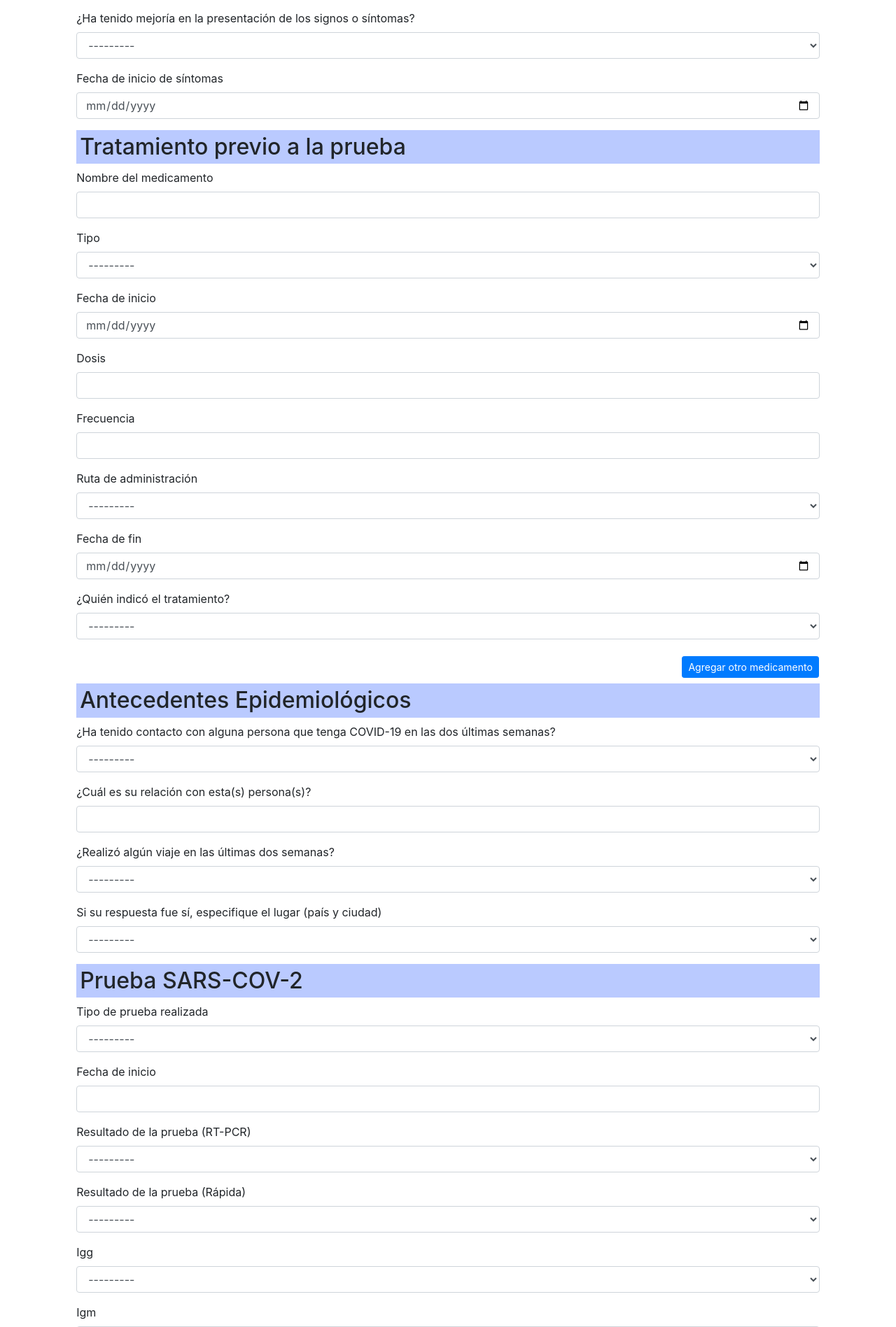
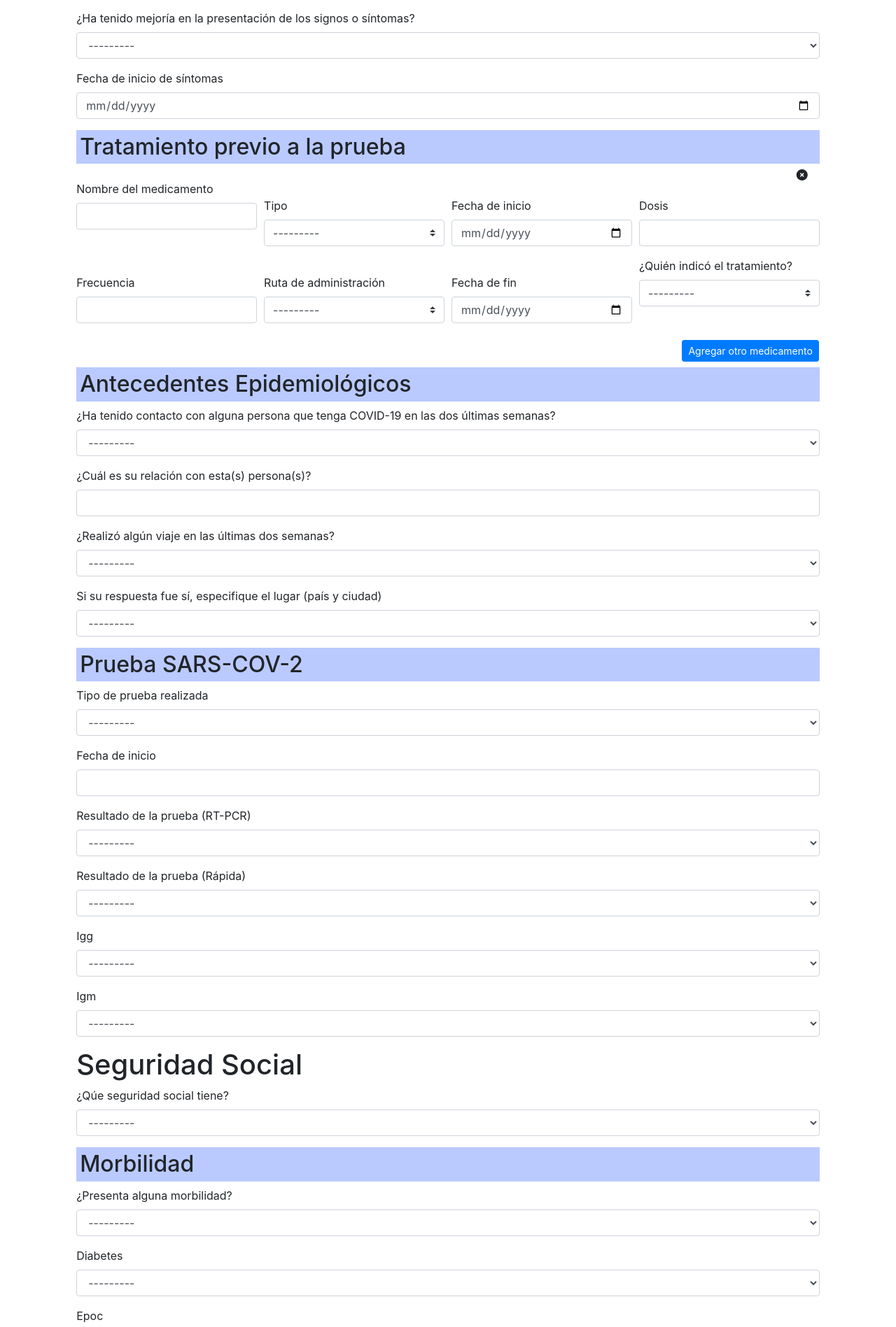
Before and after one commit to ggutierrezdieck/SARS-COV-OBS-MX-03, a Django app: page /q/1 in a window 1280 px wide. Shown: the part 3240-5137 px from the top of the page at 70% size. Run offline with Django 3.2, Linux system fonts and the light colour scheme; the visitor is signed in with stand-in values (Sample User, id 1); data that the repository does not hold is empty; some libraries are stand-ins or nearby versions.

Commit message:
Addes better format, and java script functionallity to the medicamento form. Modified medicamento model for uniqu medicamentoName constraint. Checked saving logic for saving medicamento

```diff
--- a/pacientes/forms.py
+++ b/pacientes/forms.py
@@ -3,6 +3,8 @@ from .models import (paciente, cuestionario, embarazo, viajes, morbilidad,
                      habitosSaludables, sintomasCovid, tratamientoCovid,
                      antecedentesEpidimiologicos, pruebas, seguridadSocial,
                      seguimiento, datosGralPaciente, medicamento)
+from crispy_forms.helper import FormHelper
+from crispy_forms.layout import Layout, Fieldset, Row, Column, HTML
 
 
 class pacienteForm(forms.ModelForm):
@@ -36,6 +38,7 @@ class datosGralPacienteForm(forms.ModelForm):
                                                                 'class': 'date_picker',
                                                                 }),
                   }
+
 
 class cuestionarioForm(forms.ModelForm):
     class Meta:
@@ -115,6 +118,29 @@ class medicamentoForm(forms.ModelForm):
                                                                 }),
                     }
 
+    def __init__(self, *args, **kwargs):
+        super().__init__(*args, **kwargs)
+        self.helper = FormHelper()
+        self.helper.disable_csrf = True
+        self.helper.form_tag = False
+        self.helper.layout = Layout(
+            Fieldset(
+                '',  # This field is a leyend for the set, empty for this specific form
+                Row(
+                     Column('nombreMedicamento', css_class="col-3"),
+                     Column(HTML("""<br>"""), 'tipo', css_class="col-3"),
+                     Column(HTML("""<br>"""), 'fechaInicio', css_class="col-3"),
+                     Column(HTML("""<br>"""), 'dosis', css_class="col-3"),
+                     ),
+                Row(
+                     Column(HTML("""<br>"""), 'frecuencia', css_class="col-3"),
+                     Column(HTML("""<br>"""), 'ruta', css_class="col-3"),
+                     Column(HTML("""<br>"""), 'fechaTermino', css_class="col-3"),
+                     Column('quienIndico', css_class="col-3"),
+                     ),
+                )
+            )
+
 
 class antecedentesEpidimiologicosForm(forms.ModelForm):
     class Meta:
--- a/pacientes/models.py
+++ b/pacientes/models.py
@@ -189,7 +189,7 @@ class medicamento(models.Model):
 
     paciente = models.ForeignKey(paciente, on_delete=models.CASCADE,
                                  related_name='medicamento')
-    nombreMedicamento = models.CharField(max_length=200, blank=True, verbose_name='Nombre del medicamento')
+    nombreMedicamento = models.CharField(max_length=200, blank=True, verbose_name='Nombre del medicamento', unique=True)
     tipo = models.CharField(max_length=200, blank=True, choices=TIPO)
     fechaInicio = models.DateField(blank=True, null=True, verbose_name='Fecha de inicio')
     dosis = models.CharField(max_length=200, blank=True)
--- a/pacientes/static/main.js
+++ b/pacientes/static/main.js
@@ -10,16 +10,36 @@ $(document).ready(function() {
             if (this.readyState == 4 && this.status == 200) {
               document.getElementById("content").innerHTML =
               this.responseText;
+
+
+               function  closeMed(){
+                if ($(this).parent().parent().find('#id_nombreMedicamento').val() == "" ){
+                  if ($("div[id*='medicamento']").length > 1){
+                    $(this).closest('#medicamento').remove();
+                  } else {
+                    alert('No puedes borrar el ultimo medicamento,solo dejalo vacio')
+                  }
+                } else {
+                    alert('No puedes remover un medicamento existente.')
+                }
+              };
+
               // Coning , and clearing medicamento form, when new medicamento is added to allow multiple inputs
               $('#addMed').click(function(){
-                $("<br><hr><br>").insertBefore("#beforeMedicamento");
+                $("<hr>").insertBefore("#beforeMedicamento");
                 let clone = $("#medicamento").clone()
                 // Clearing input values in cloned item
                 clone.find('input[type=text]').val('');
                 clone.find('input[type=date]').val('');
                 //inserting before medicamenteo
                 clone.insertBefore("#beforeMedicamento");
+                $('.fa-times-circle').click(closeMed);
               });
+
+              // Adding closing functionality xlose icon
+              $('.fa-times-circle').click(closeMed);
+
+
           }
       };
       request.open('GET', 'q/' + id , false);
--- a/pacientes/static/styles.css
+++ b/pacientes/static/styles.css
@@ -16,6 +16,9 @@
     text-decoration: none
 }
 
+hr {
+   border-top: 3px solid var(--bgSecundary)
+}
 
 /*Patient list elements, child a of ul*/
  ul a.text-dark:focus, ul a.text-dark:hover {
@@ -56,3 +59,4 @@
         right:1vw;
         top:20vw;
 }
+/*Media Qieres for smaller dev*/
--- a/pacientes/templates/base.html
+++ b/pacientes/templates/base.html
@@ -10,6 +10,8 @@
     <link rel="stylesheet" href="{% static 'styles.css'%}">
     {# Adding browsers tab icon favicon #}
     <link rel="shortcut icon" href="{% static 'imgs/favicon.ico' type='image/x-icon' %}">
+    {# Font Awsome #}
+    <script src="https://kit.fontawesome.com/886be02314.js" crossorigin="anonymous"></script>
 </head>
 <body>
     {% block content %}
--- a/pacientes/templates/questionnaire.html
+++ b/pacientes/templates/questionnaire.html
@@ -50,13 +50,21 @@
                 {% for key, value in fmedicamento.items %}
                     <div id='medicamento'>
                         {% if not forloop.first %}
-                            <br><hr><br>
+                            <hr>
                         {% endif %}
-                        {{value|crispy}}
+                         <div class='row justify-content-end'>
+                            <i class="fas fa-times-circle"  style="padding: 0 2em 0 0;"></i>
+                        </div>
+                        {% crispy value %}
+                        {# {{value|crispy}} #}
                     </div>
                 {% empty %}
                     <div id='medicamento'>
-                        {{fmedicamento|crispy}}
+                        <div class='row justify-content-end'>
+                            <i class="fas fa-times-circle" style="padding: 0 2em 0 0;"></i>
+                        </div>
+                        {% crispy fmedicamento %}
+                        {# {{fmedicamento|crispy }} #}
                     </div>
                 {% endfor%}
 
--- a/pacientes/views.py
+++ b/pacientes/views.py
@@ -142,7 +142,12 @@ def questionnaire_view(request, id):
                         medicamentoPosts[i].appendlist(key, request.POST.getlist(key)[i])
 
         for i in range(len(medicamentoPosts)):
-            fmedicamento = medicamentoForm(medicamentoPosts[i])#, instance=med)
+            try:
+                med = medicamento.objects.get(nombreMedicamento=medicamentoPosts[i]['nombreMedicamento'])
+            except ObjectDoesNotExist:
+                med = None
+
+            fmedicamento = medicamentoForm(medicamentoPosts[i], instance=med)
             if fmedicamento.is_valid():
                 add_id = fmedicamento.save(commit=False)
                 add_id.paciente = get_object_or_404(paciente, pk=id)
```
Also changed, not shown: pacientes/migrations/0004_auto_20201023_1345.py (added).
